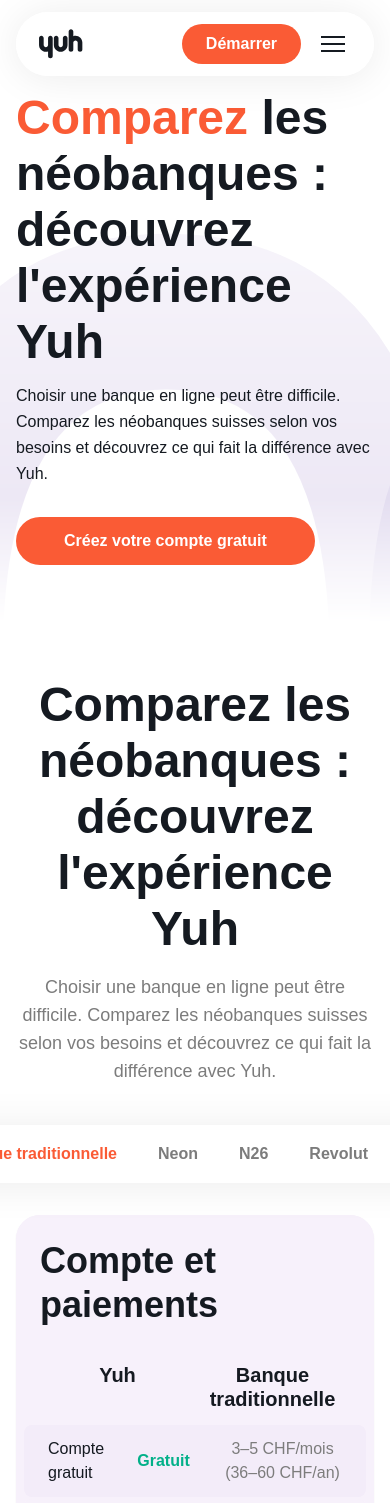
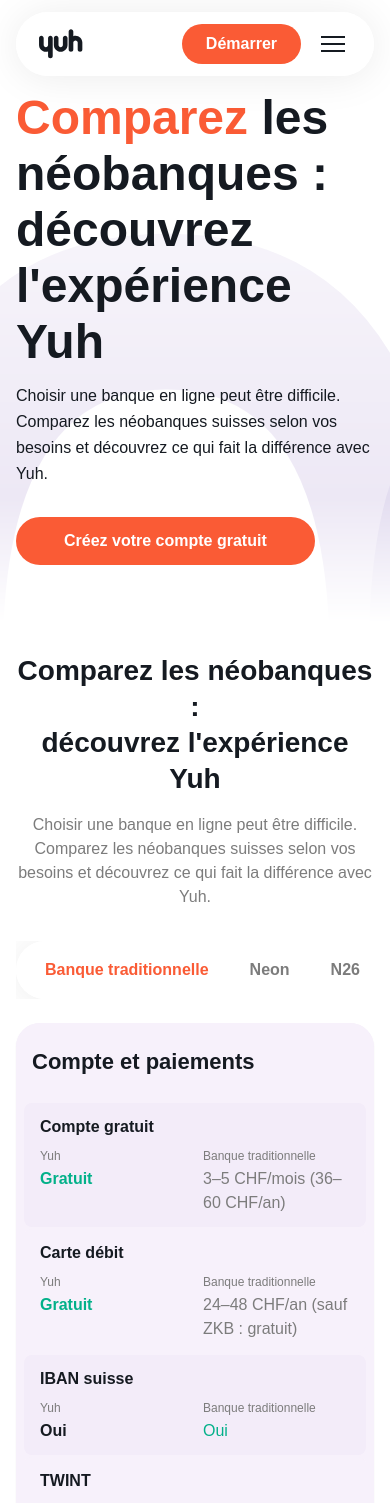
Before and after one commit to d-vale/YUH-comparatif, a React (Vite) app: page / in a window 390 px wide. Shown: the top 1503 px of the page. Built offline with nearby package versions, Linux system fonts and the light colour scheme.

Commit message:
feat(responsive): scrollable tabs and card layout for ComparisonSection on mobile

```diff
--- a/src/components/ComparisonSection.tsx
+++ b/src/components/ComparisonSection.tsx
@@ -7,23 +7,24 @@
   const categories = allBankData[activeTab];
 
   return (
-    <section className="w-full bg-transparent py-16">
+    <section className="w-full bg-transparent py-10 lg:py-16">
       <Container>
         {/* Header */}
-        <div className="text-center mb-10 max-w-[892px] mx-auto">
-          <h2 className="text-h2 font-extrabold text-black mb-4">
+        <div className="text-center mb-8 lg:mb-10 max-w-[892px] mx-auto">
+          <h2 className="text-[28px] leading-[36px] lg:text-h2 font-extrabold text-black mb-4">
             Comparez les néobanques : <br></br>découvrez l'expérience Yuh
           </h2>
-          <p className="text-big-body font-regular text-grey">
+          <p className="text-body-bold lg:text-big-body font-regular text-grey">
             Choisir une banque en ligne peut être difficile. Comparez les
             néobanques suisses selon vos besoins et découvrez ce qui fait la
             différence avec Yuh.
           </p>
         </div>
 
-        {/* Filter tabs */}
-        <div className="flex justify-center mb-8">
-          <div className="flex gap-[21px] bg-white/70 backdrop-blur-[20px] rounded-full px-[18px] py-[6px] border border-white shadow-[0px_2px_40px_0px_rgba(0,0,0,0.08)]">
+        {/* Filter tabs — scrollable on mobile */}
+        <div className="flex justify-center mb-6 lg:mb-8">
+          <div className="overflow-x-auto max-w-full">
+            <div className="flex gap-[21px] bg-white/70 backdrop-blur-[20px] rounded-full px-[18px] py-[6px] border border-white shadow-[0px_2px_40px_0px_rgba(0,0,0,0.08)] w-max">
               {tabs.map((tab, i) => (
                 <button
                   key={tab}
@@ -37,6 +38,7 @@
               ))}
             </div>
           </div>
+        </div>
 
         {/* Comparison table */}
         <div className="space-y-10">
@@ -46,14 +48,14 @@
               className="rounded-3xl overflow-hidden shadow-sm bg-pale-violet-1"
             >
               {/* Category header */}
-              <div className="px-6 py-6 bg-pale-violet-1">
-                <h3 className="text-h3 font-extrabold text-black">
+              <div className="px-4 lg:px-6 py-6 bg-pale-violet-1">
+                <h3 className="text-[22px] leading-[30px] lg:text-h3 font-extrabold text-black">
                   {cat.title}
                 </h3>
               </div>
 
-              {/* Column headers — every category */}
-              <div className="flex px-6 py-3 border-color-24 bg-pale-violet-1">
+              {/* Column headers — desktop only */}
+              <div className="hidden lg:flex px-6 py-3 border-color-24 bg-pale-violet-1">
                 <div className="flex-1" />
                 <div className="w-[280px] text-center text-big-body-bold font-bold text-black">
                   Yuh
@@ -67,8 +69,10 @@
               {cat.rows.map((row, ri) => (
                 <div
                   key={row.feature}
-                  className={`flex items-center px-6 py-3 rounded-lg mx-2 my-[2px] ${ri % 2 === 0 ? "bg-pale-violet-2" : "bg-pale-violet-1"}`}
+                  className={`px-4 lg:px-6 py-3 rounded-lg mx-2 my-[2px] ${ri % 2 === 0 ? "bg-pale-violet-2" : "bg-pale-violet-1"}`}
                 >
+                  {/* Desktop layout */}
+                  <div className="hidden lg:flex items-center">
                     <div className="flex-1 text-body-bold font-regular text-black">
                       {row.feature}
                     </div>
@@ -79,6 +83,26 @@
                     </div>
                     <div className={`w-[280px] text-center text-body-bold font-regular ${row.yuhHighlight ? "text-grey" : row.bankHighlight ? "text-validations" : "text-black"}`}>
                       {row.bank}
+                    </div>
+                  </div>
+
+                  {/* Mobile card layout */}
+                  <div className="lg:hidden flex flex-col gap-2">
+                    <span className="text-body-bold font-bold text-black">{row.feature}</span>
+                    <div className="flex gap-4">
+                      <div className="flex-1">
+                        <span className="text-mini-text font-regular text-grey block mb-0.5">Yuh</span>
+                        <span className={`text-body-bold font-bold ${row.yuhHighlight ? "text-validations" : "text-black"}`}>
+                          {row.yuh}
+                        </span>
+                      </div>
+                      <div className="flex-1">
+                        <span className="text-mini-text font-regular text-grey block mb-0.5">{tabs[activeTab]}</span>
+                        <span className={`text-body-bold font-regular ${row.yuhHighlight ? "text-grey" : row.bankHighlight ? "text-validations" : "text-black"}`}>
+                          {row.bank}
+                        </span>
+                      </div>
+                    </div>
                   </div>
                 </div>
               ))}
@@ -98,7 +122,7 @@
                   <path d="M15 18l-6-6 6-6" stroke="#fa5b35" strokeWidth="2" strokeLinecap="round" strokeLinejoin="round" />
                 </svg>
               </div>
-              <span className="text-big-body font-regular text-black">{tabs[activeTab - 1]}</span>
+              <span className="hidden sm:block text-big-body font-regular text-black">{tabs[activeTab - 1]}</span>
             </button>
           ) : <div />}
 
@@ -107,7 +131,7 @@
               onClick={() => setActiveTab(activeTab + 1)}
               className="flex items-center gap-[9px]"
             >
-              <span className="text-big-body font-regular text-black">{tabs[activeTab + 1]}</span>
+              <span className="hidden sm:block text-big-body font-regular text-black">{tabs[activeTab + 1]}</span>
               <div className="w-12 h-12 rounded-full border-2 border-orange flex items-center justify-center">
                 <svg width="24" height="24" viewBox="0 0 24 24" fill="none">
                   <path d="M9 6l6 6-6 6" stroke="#fa5b35" strokeWidth="2" strokeLinecap="round" strokeLinejoin="round" />
```
Lines whose indentation alone changed are shown as unchanged.
